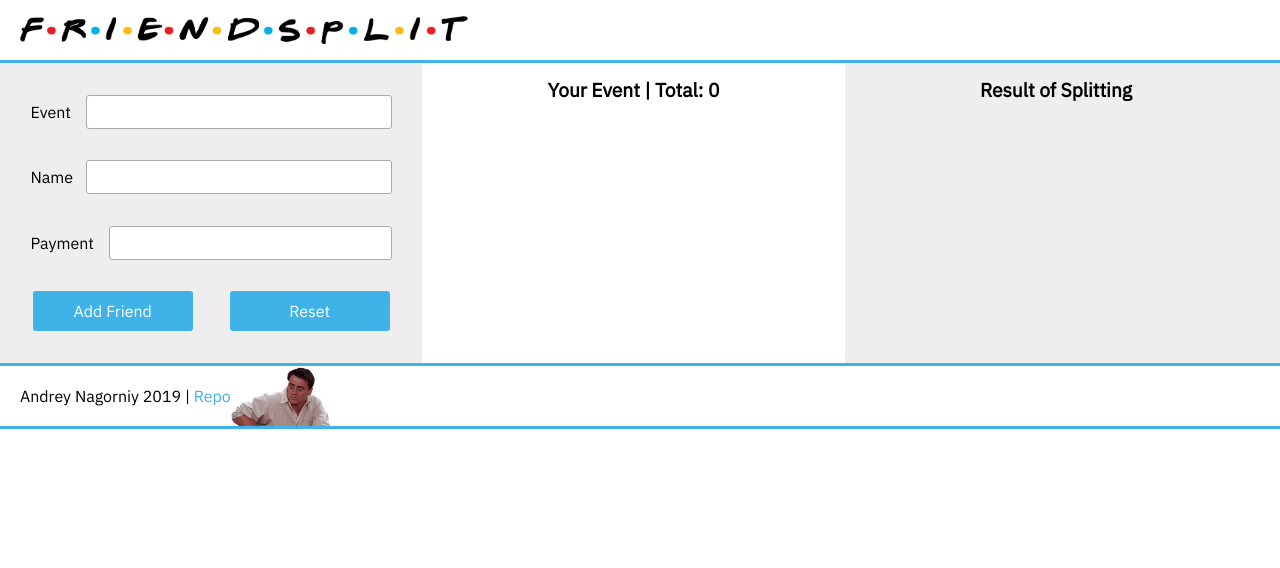
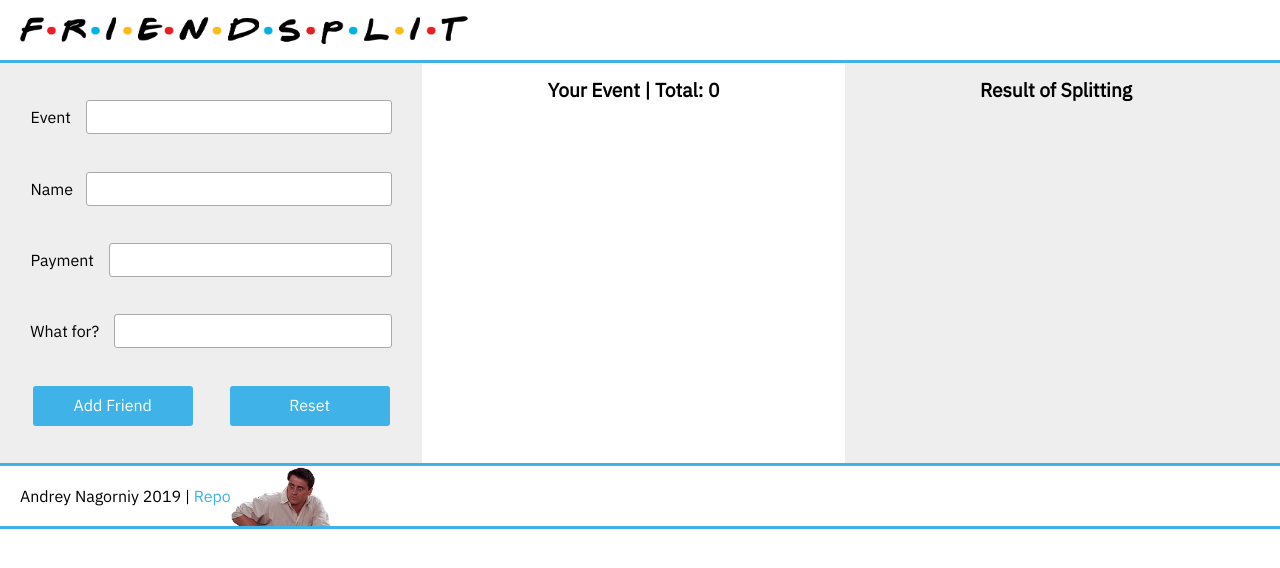
Before and after one commit to andmount/friendsplit, a React (Create React App) app: page / in a window 1280 px wide. Shown: the top 568 px of the page. Built offline with nearby package versions, Linux system fonts and the light colour scheme.

Commit message:
Add "What for?" input and processing

```diff
--- a/src/components/AddFriendForm.jsx
+++ b/src/components/AddFriendForm.jsx
@@ -42,6 +42,17 @@ function AddFriendForm(props) {
          />
       </label>
 
+      <label>
+        What for?
+        <input
+          className='whatfor'
+          name='whatFor'
+          type='text'
+          value={props.whatFor}
+          onChange={props.handleChange}
+         />
+      </label>
+
       <div className='buttons'>
         <button className='submit' type='submit'>
           Add Friend
--- a/src/components/FriendsWhoPaid.jsx
+++ b/src/components/FriendsWhoPaid.jsx
@@ -2,7 +2,7 @@ import React from 'react';
 
 function FriendsWhoPaid(props) {
   const friendslist = props.friends.map((friend) =>
-    <li key={friend.name}>{friend.name} paid {friend.payt}</li>
+    <li key={friend.name}>{friend.name} paid {friend.payt} for {friend.whatFor}</li>
   );
   return (
     <ul>{friendslist}</ul>
--- a/src/components/Splitter.jsx
+++ b/src/components/Splitter.jsx
@@ -9,6 +9,7 @@ class Splitter extends React.Component {
       nameOfEvent: '',
       nameOfFriend: '',
       payt: '',
+      whatFor: '',
       friends: [],
       errors: [],
       isEventInputDisabled: false,
@@ -22,7 +23,7 @@ class Splitter extends React.Component {
   handleInputChange(event) {
     const target = event.target;
     const name = target.name;
-    const value = target.type === 'number' ? target.value : toCapitalize(target.value);
+    const value = name === 'whatFor' ? target.value : toCapitalize(target.value);
 
     this.setState({
       [name]: value
@@ -32,8 +33,8 @@ class Splitter extends React.Component {
   handleSubmit(event) {
     event.preventDefault();
 
-    const { nameOfFriend, nameOfEvent, payt, friends } = this.state;
-    const errors = validate(nameOfEvent, nameOfFriend, payt, friends);
+    const { nameOfFriend, nameOfEvent, payt, whatFor, friends } = this.state;
+    const errors = validate(nameOfEvent, nameOfFriend, payt, whatFor, friends);
 
     if (errors.length > 0) {
       this.setState({ errors });
@@ -41,11 +42,12 @@ class Splitter extends React.Component {
     }
 
     this.setState({
-      friends: friends.concat([{ name: nameOfFriend, payt: +payt}])
+      friends: friends.concat([{ name: nameOfFriend, payt: +payt, whatFor}])
     });
     this.setState({
       nameOfFriend: '',
       payt: '',
+      whatFor: '',
       errors: [],
       isEventInputDisabled: true
     });
@@ -56,6 +58,7 @@ class Splitter extends React.Component {
       nameOfEvent: '',
       nameOfFriend: ''  ,
       payt: '',
+      whatFor: '',
       friends: [],
       errors: [],
       isEventInputDisabled: false,
@@ -72,6 +75,7 @@ class Splitter extends React.Component {
           payt={this.state.payt}
           nameOfFriend={this.state.nameOfFriend}
           nameOfEvent={this.state.nameOfEvent}
+          whatFor={this.state.whatFor}
           errors={this.state.errors}
           isEventInputDisabled={this.state.isEventInputDisabled}
         />
@@ -85,7 +89,7 @@ class Splitter extends React.Component {
 }
 
 
-function validate(nameOfEvent, nameOfFriend, payt, friends) {
+function validate(nameOfEvent, nameOfFriend, payt, whatFor, friends) {
   const errors = [];
 
   if (nameOfEvent.length === 0) {
@@ -108,6 +112,10 @@ function validate(nameOfEvent, nameOfFriend, payt, friends) {
     errors.push("❌ Payment must be more than '0'");
   }
 
+  if (whatFor.length === 0) {
+    errors.push("❌ \"What for?\" field can't be empty");
+  }
+
   return errors;
 }
 
--- a/src/styles/index.css
+++ b/src/styles/index.css
@@ -65,7 +65,7 @@ form {
   -webkit-box-align: center;
       -ms-flex-align: center;
           align-items: center;
-  height: 300px;
+  height: 400px;
   width: 33%;
   background-color: #eee;
 }
@@ -111,6 +111,11 @@ input {
 
 .payt {
   width: 277px;
+  margin: 0 0 0 15px;
+}
+
+.whatfor {
+  width: 272px;
   margin: 0 0 0 15px;
 }
 
```
Also changed, not shown: 1 other file (tests, documents, lock files or other folders).
